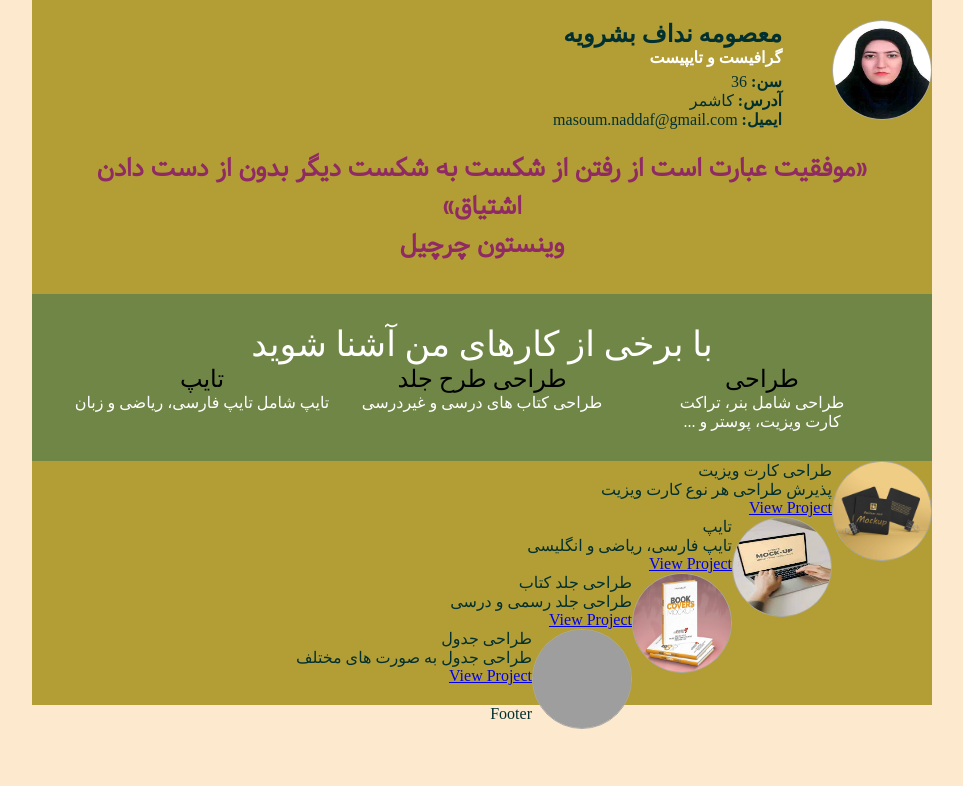
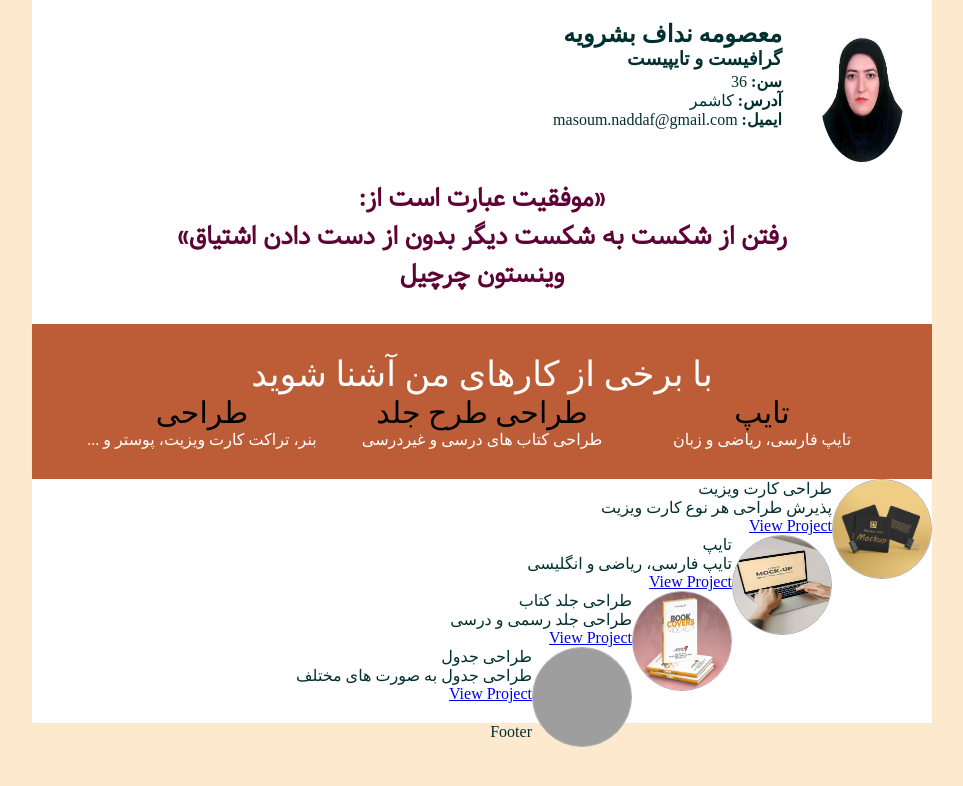
Before and after one commit to masoumenadaf/masoumenadaf.github.io, a plain HTML site: page index.html in a window 1280 px wide. Shown: the whole page, without its empty margins (158-1121 px from the left). Drawn offline with Linux system fonts and the light colour scheme; grey boxes are pictures that could not be loaded; a web font is replaced by a local one.

Commit message:
change index and css

```diff
--- a/index.html
+++ b/index.html
@@ -9,11 +9,11 @@
             <header>
                 <div class="profile">
                     <div class="profile-image">
-                        <img src="images/1.jpg" alt="hossein yaghmaee profile image">
+                        <img class="img" src="images/1.jpg" alt="hossein yaghmaee profile image">
                     </div>
                     <div class="personal-info">
                         <h2>معصومه نداف بشرویه</h2>
-                        <h4>گرافیست و تایپیست</h4>
+                        <h3>گرافیست و تایپیست</h3>
                         <ul>
                             <li><strong>سن: </strong>36</li>
                             <li><strong>آدرس: </strong>کاشمر</li>
@@ -23,7 +23,7 @@
                     <div class="clear"></div>
                 </div>
                 <div class="motivation">
-                    «موفقیت عبارت است از رفتن از شکست به شکست دیگر بدون از دست دادن اشتیاق»<br>
+                    «موفقیت عبارت است از: <br> رفتن از شکست به شکست دیگر بدون از دست دادن اشتیاق»<br>
                                                 وینستون چرچیل
                 </div>
             </header>
@@ -32,7 +32,7 @@
             <div class="box-title">  با برخی از کارهای من آشنا شوید </div>
             <div class="service-item">
                 <div class="service-title">تایپ </div>
-                <div class="service-description">تایپ شامل  تایپ فارسی، ریاضی و زبان</div>
+                <div class="service-description"> تایپ فارسی، ریاضی و زبان</div>
             </div>
             <div class="service-item">
                 <div class="service-title">طراحی طرح جلد </div>
@@ -40,7 +40,7 @@
             </div>
             <div class="service-item">
                 <div class="service-title"> طراحی </div>
-                <div class="service-description">طراحی شامل بنر، تراکت<br> کارت ویزیت، پوستر و ...</div>
+                <div class="service-description"> بنر، تراکت کارت ویزیت، پوستر و ...</div>
             </div>
             <div class="clear"></div>
         </section>
--- a/styles/app.css
+++ b/styles/app.css
@@ -18,15 +18,14 @@ body{
     color: rgb(2, 48, 48);
     font-family: "yekanHsy";
     background-color: rgb(253, 234, 206);
+    font-size: 16px;
 }
 
 .clear {
     clear: both;
 }
-
 .container {
-    background-color: #B39E35;
-    background-image: url("images/4.jpg");
+    background-color: #ffffff;
     width: 900px;
     margin: 0 auto;
     padding: 20px 0;
@@ -36,14 +35,13 @@ body{
     font-family: samim;
     font-weight: 600;
     text-align: center;
-    color: #902A64;
-    padding-top: 50px;
-}
+    color: #5e0336;
+    margin-top: 30px;
+    font-size: 1rem;
+    padding: 0px;
+    }
 
-div:hover .motivation{
-    color:azure;
-    background-color: #f8c8a0;
-}
+
 header .profile .profile-image, header .profile .personal-info {
     float: right;
     height: 100px;
@@ -59,11 +57,11 @@ header .profile .personal-info{
 }
 
 header .profile .personal-info h4{
-    color: rgb(255, 255, 255);
+    color: rgb(37, 2, 66);
 }
 header .profile .personal-info ul{
     list-style: none;
-    margin: 5px 0;
+    margin: 2px 0;
 }
 
 header .motivation{
@@ -79,30 +77,37 @@ img{
     border: 1px solid #aaa;
     vertical-align: middle;
 }
-.image{
-    padding-right: 3px;
+.img{
+    margin-right:20px;
+    float: right;
+    width: 100px;
+    height: 150px;
+    border-radius: 100%;
+    max-width: 10rem;
+    max-height: 10rem;
+    border: 0.5rem solid rgba(255, 255, 255, 0.2);
 }
-
 .box-title{
     font-size: 35px;
     text-align: center;
 }
 
 #services{
-    background: #708646;
+    background: #bd5d38;
     padding: 30px;
     color: white !important;
     text-align: center;
 }
 
 #services .service-item{
-    float: left;
+    float: right;
     width: 280px;
 }
 #services  .service-title{
     text-align: center;
-    font-size: 24px;
+    font-size: 30px;
     color:black;
+    font-weight: 400;
 }
 #services .service-description{
     text-align: center;
```
